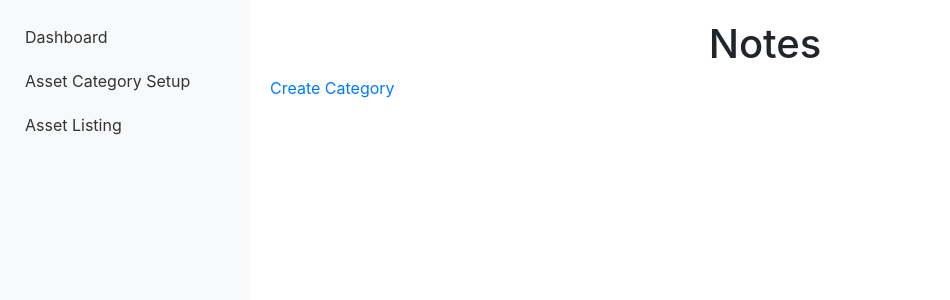
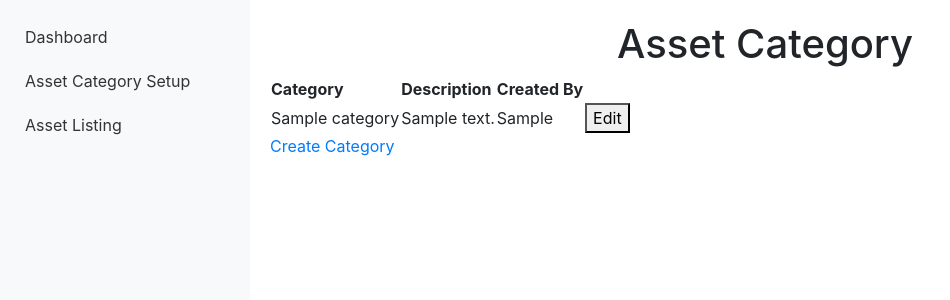
Before and after one commit to Ayushkabra09/Asset_Management_with_Depreciation, a Flask app: page /assetCategory in a window 1280 px wide. Shown: the part 56-356 px from the top of the page, without its empty margins (0-950 px from the left). Run offline with Flask 3, Linux system fonts and the light colour scheme; a user stored in the database is signed in; tables that the repository leaves empty hold one stand-in row (values such as "Sample post"); some libraries are stand-ins or nearby versions.

Commit message:
asset category listing and editing button done

```diff
--- a/website/templates/asset_category.html
+++ b/website/templates/asset_category.html
@@ -1,21 +1,37 @@
-{% extends "base.html" %} {% block title %}Asset Category{% endblock %} {% block content
-%}
-<h1 align="center">Notes</h1>
-<ul class="list-group list-group-flush" id="notes">
+{% extends "base.html" %}
+{% block title %}Asset Category{% endblock %}
+{% block content %}
+  <h1 align="center">Asset Category</h1>
+
   {% if categories %}
-  {% for category in cotegory %}
-  <li class="list-group-item">
-    {{ note.data }}
-    <button type="button" class="close" onClick="deleteNote({{ note.id }})">
-      <span aria-hidden="true">&times;</span>
-    </button>
-  </li>
+    {% set headers = ("Category", "Description", "Created By") %}
+    {% set items = [] %}
+
+    {% for category in categories %}
+      {% set category_data  = (category.name, category.description, category.created_by_user.first_name, category.id) %}
+      {% set _ = items.append(category_data) %}
     {% endfor %}
-</ul>
+
+    {% with headers=headers, items=items, show_view_button='true', show_view_text = "Edit"  %}
+    {% include 'table.html' %}
+  {% endwith %}
   {% else %}
     <h2>You have no category</h2>
   {% endif %}
+
   <!-- Button to open the popup form -->
   <a href="{{ url_for('views.create_asset_category') }}" target="_blank">Create Category</a>
 
+  <script>
+  function openPopup(itemId) {
+    // Perform the necessary logic to open the edit or view popup
+    // You can use the itemId parameter to fetch the relevant data for the popup
+
+    // Example code:
+    // You can use a library like Bootstrap modal or create a custom popup
+    // Here, we're using a simple JavaScript alert for demonstration purposes
+    alert('Open popup for item with ID: ' + itemId);
+  }
+</script>
+
 {% endblock %}
--- /dev/null
+++ b/website/templates/table.html
@@ -0,0 +1,27 @@
+<!-- table.html -->
+<table>
+  <thead>
+    <tr>
+      {% for header in headers %}
+      <th>{{ header }}</th>
+      {% endfor %}
+    </tr>
+  </thead>
+  <tbody>
+    {% for item in items %}
+    <tr>
+      {% for cell in item[:-1] %}
+      <td>{{ cell }}</td>
+      {% endfor %}
+      <td>
+        {% if show_view_button %}
+        <button onclick="openPopup('{{ item[-1] }}')">
+          {{ show_view_text }}
+        </button>
+        {% endif %}
+      </td>
+      <!-- Add more columns based on your data structure -->
+    </tr>
+    {% endfor %}
+  </tbody>
+</table>
```
Lines whose indentation alone changed are shown as unchanged.
